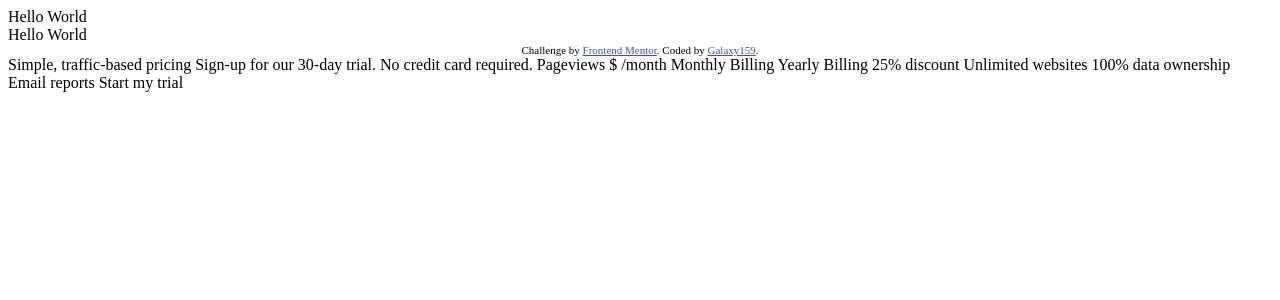
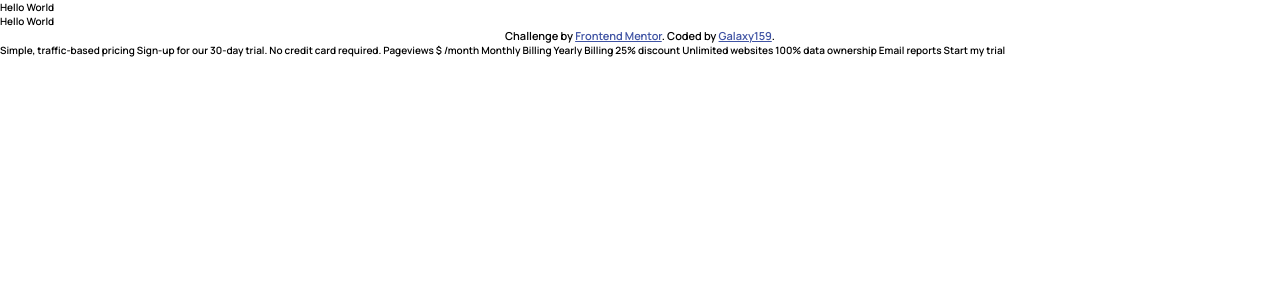
Before and after one commit to Galaxy159/Pricing-Component, a React (Create React App) app: page / in a window 1280 px wide. Shown: the top 300 px of the page. Built offline with nearby package versions, Linux system fonts and the light colour scheme.

Commit message:
style setup

```diff
--- a/public/index.html
+++ b/public/index.html
@@ -5,6 +5,12 @@
     <link rel="icon" href="%PUBLIC_URL%/favicon-32x32.png" />
     <meta name="viewport" content="width=device-width, initial-scale=1" />
     <meta name="theme-color" content="#000000" />
+    <link rel="preconnect" href="https://fonts.googleapis.com" />
+    <link rel="preconnect" href="https://fonts.gstatic.com" crossorigin />
+    <link
+      href="https://fonts.googleapis.com/css2?family=DM+Serif+Display&family=Manrope:wght@600;800&display=swap"
+      rel="stylesheet"
+    />
     <meta
       name="description"
       content="Web site created using create-react-app"
--- a/src/style/App.css
+++ b/src/style/App.css
@@ -1,3 +1,20 @@
+*,
+::after,
+::before {
+  margin: 0;
+  padding: 0;
+  box-sizing: inherit;
+}
+
+html {
+  box-sizing: border-box;
+  font-size: 62.5%;
+}
+
+body {
+  font-family: "Manrope", sans-serif;
+}
+
 .attribution {
   font-size: 11px;
   text-align: center;
--- a/src/style/scss/_base.scss
+++ b/src/style/scss/_base.scss
@@ -0,0 +1,28 @@
+$color-full-slider-bar: #a5f3eb;
+$color-slider-backround: #10d5c2;
+$color-discount-background: #feece7;
+$color-discount-text: #ff8c66;
+$color-cta-text: #bdccff;
+$color-pricing-component-background: #ffffff;
+$color-main-background: #fafbff;
+$color-empty-slider-bar: #eaeefb;
+$color-toggle-background: #cdd7ee;
+$color-text: #858fad;
+$color-text-cta-background: #293356;
+
+*,
+::after,
+::before {
+  margin: 0;
+  padding: 0;
+  box-sizing: inherit;
+}
+
+html {
+  box-sizing: border-box;
+  font-size: 62.5%;
+}
+
+body {
+  font-family: "Manrope", sans-serif;
+}
```
Also changed, not shown: 1 other file (tests, documents, lock files or other folders).
